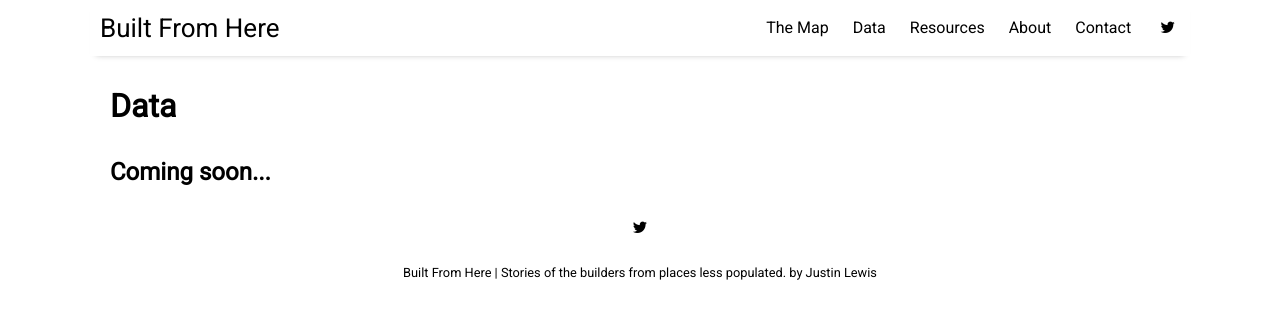
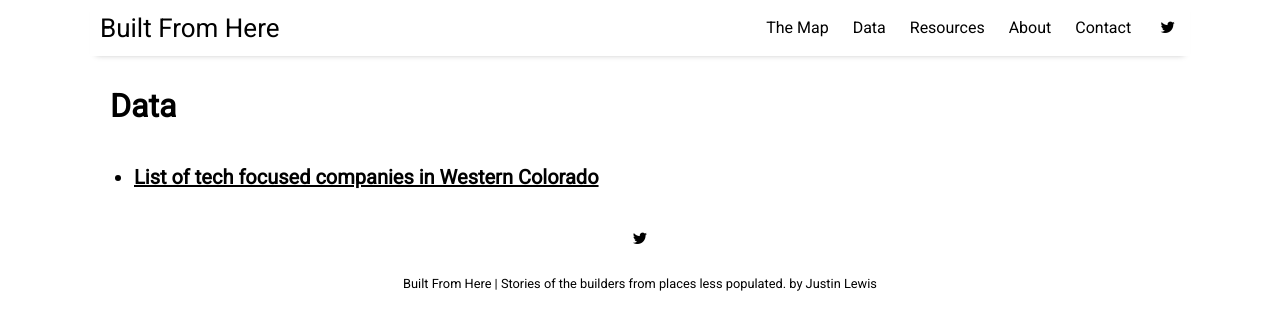
Before and after one commit to justinlewis/built-from-here, a Jekyll site: the page built from pages/data.html, in a window 1280 px wide. Shown: the top 330 px of the page. Built offline with Jekyll 4.4.1, drawn with Linux system fonts in a browser that asks for light colours; nearby versions of some CDN libraries.

Commit message:
Update data.html

```diff
--- a/pages/data.html
+++ b/pages/data.html
@@ -3,7 +3,14 @@ layout: page
 title: Data
 ---
 
-<h2>Coming soon...</h2>
+<h3>
+  <ul>
+    <li>
+      <a href="https://docs.google.com/spreadsheets/d/1aTcg2nZv5YMOplRtZkoKcs66idt1O3rrFHlNXCyWKu4/edit?usp=sharing" target="_blank"> List of tech focused companies in Western Colorado</a>
+    </li>
+  </ul>
+
+</h3>
 
 
 {% for post in site.categories.data %}
```
